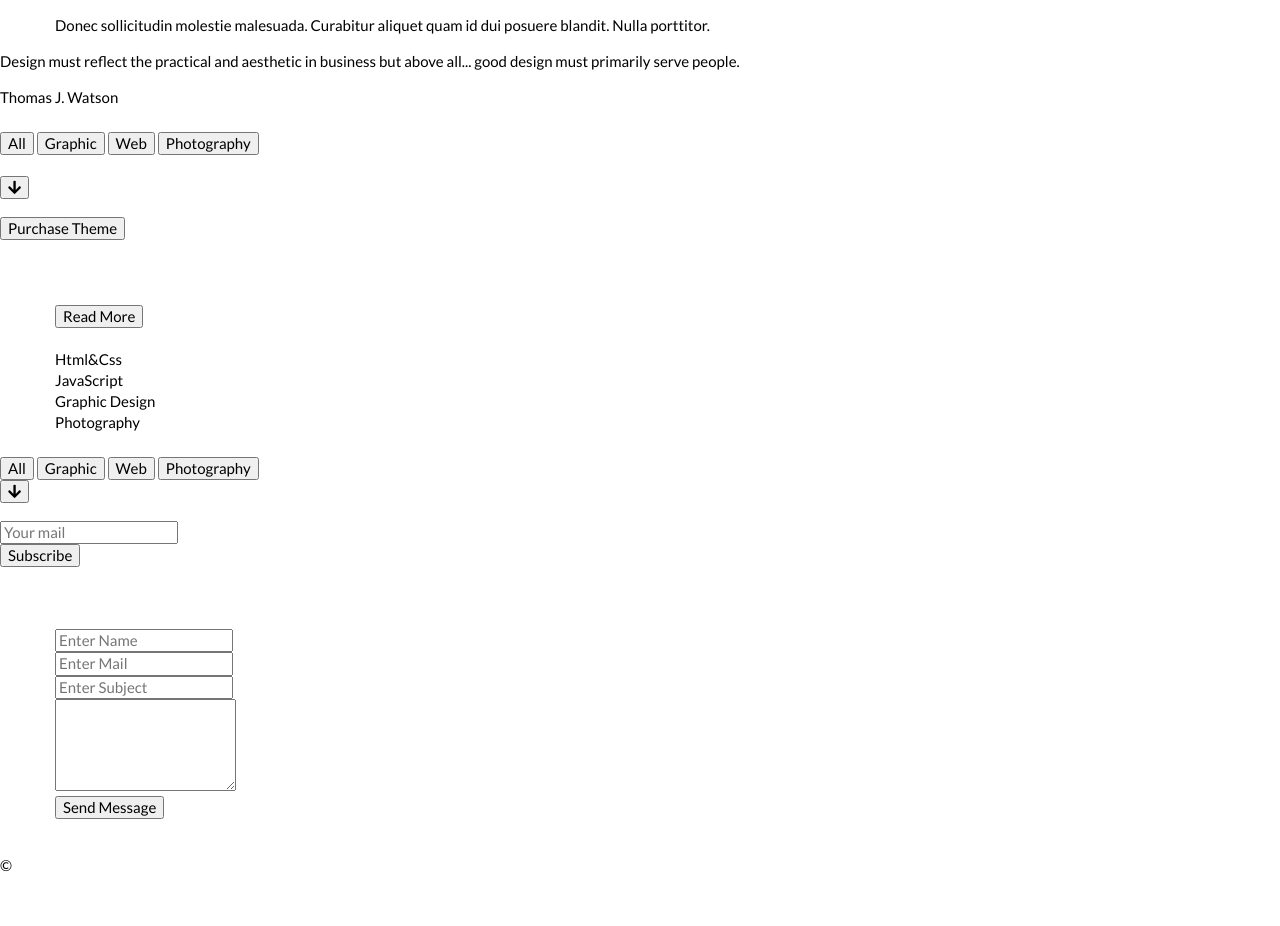
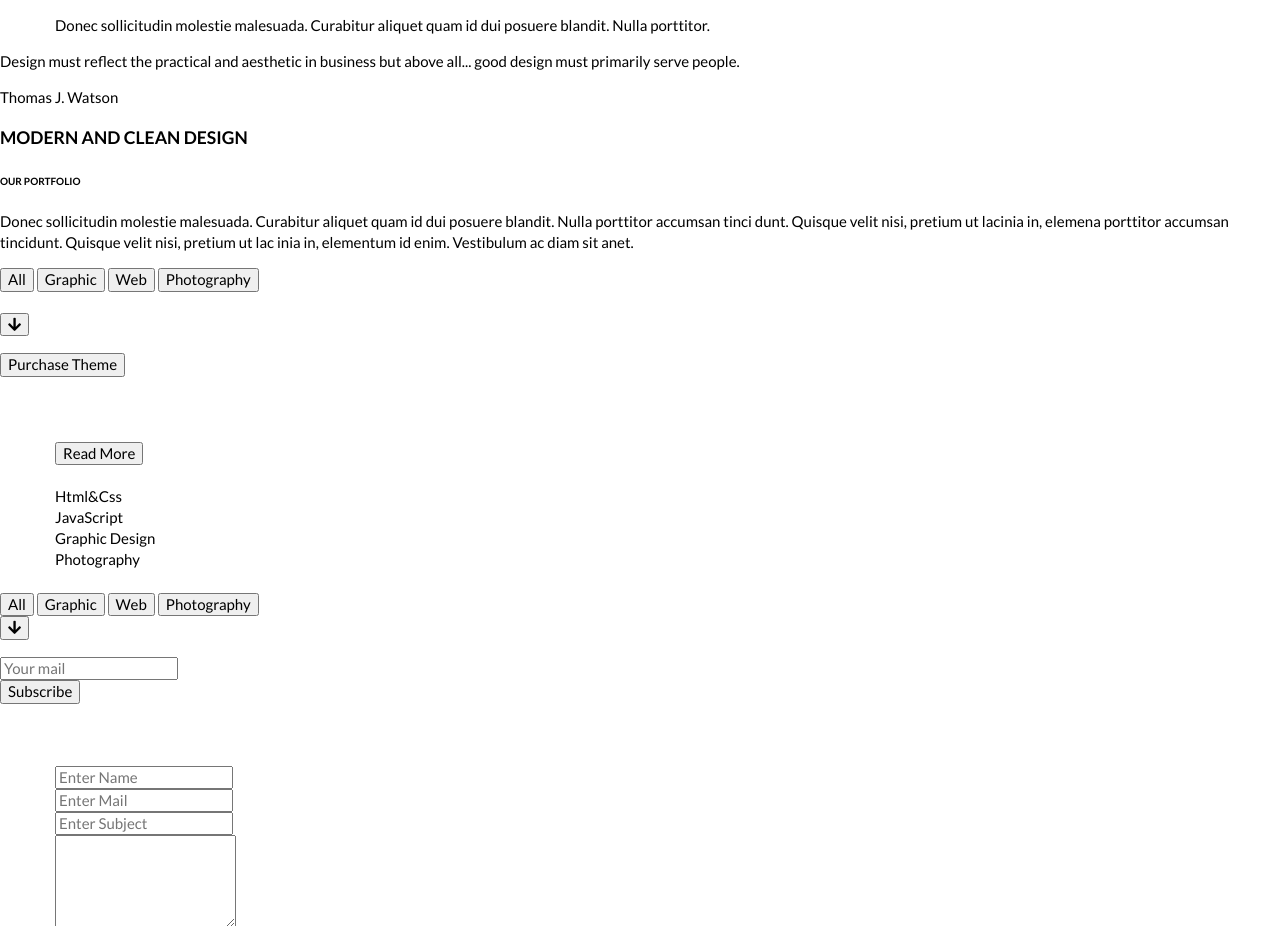
Before and after one commit to maria-ivaneiko/Artica, a website: page index.html in a window 1280 px wide. Shown: the part 1380-2306 px from the top of the page. Before the commit the page ends 2271 px from the top, so only its background shows below. Drawn offline with nearby package versions, Linux system fonts and the light colour scheme; files whose address does not match are found by name.

Commit message:
added to section design title, subtitle, divader and description

```diff
--- a/index.html
+++ b/index.html
@@ -112,9 +112,10 @@
 
   <section class="section section-design">
     <header class="section-head">
-      <h3 class="section-title"></h3>
-      <h6 class="section-subtitle"></h6>
-      <p class="section-description"></p>
+      <h3 class="section-title">MODERN AND CLEAN DESIGN</h3>
+      <h6 class="section-subtitle">OUR PORTFOLIO</h6>
+      <span class="divider divider-inverse"><i class="divider-circle"></i></span>
+      <p class="section-description">Donec sollicitudin molestie malesuada. Curabitur aliquet quam id dui posuere blandit. Nulla porttitor accumsan tinci dunt. Quisque velit nisi, pretium ut lacinia in, elemena porttitor accumsan tincidunt. Quisque velit nisi, pretium ut lac inia in, elementum id enim. Vestibulum ac diam sit anet.</p>
     </header>
     <section class="section-body">
       <div class="switcher">
```
